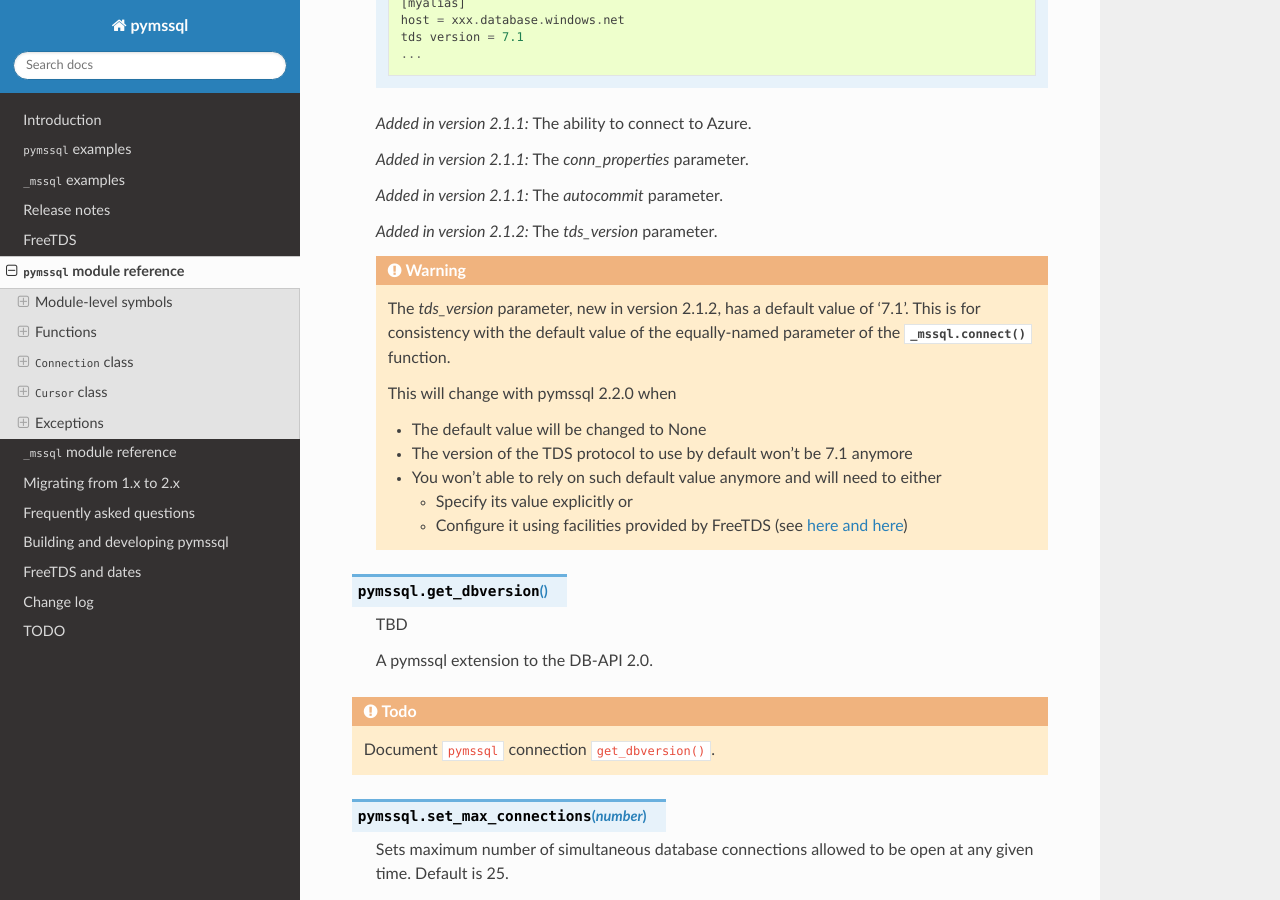
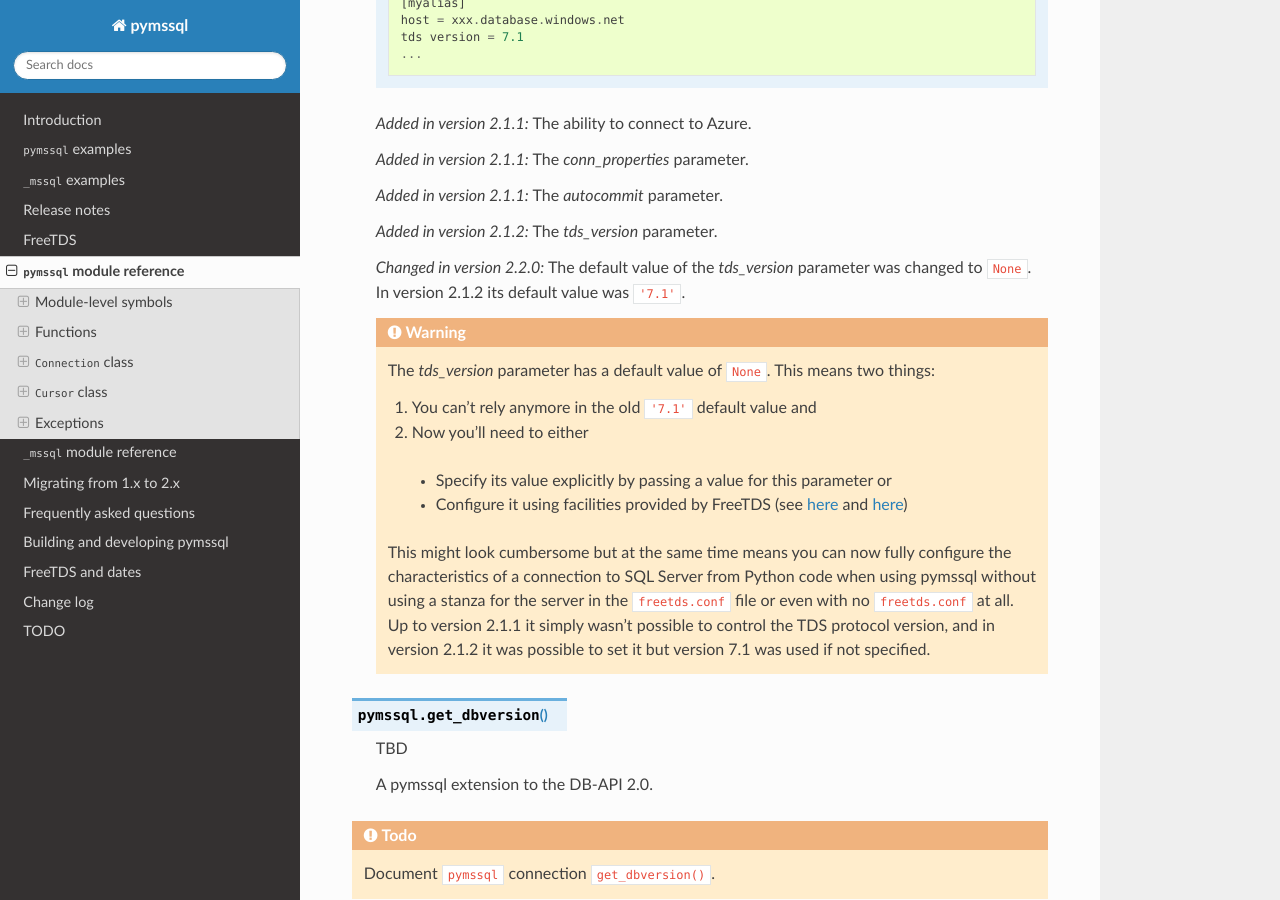
Before and after one commit to pymssql/pymssql, a Sphinx documentation site: the page built from docs/ref/pymssql.rst, in a window 1280 px wide and 900 px high, scrolled down 1761 px. Built offline with Sphinx 7.4.7 and the Read the Docs theme 2.0.0, drawn with Linux system fonts in a browser that asks for light colours; some of the changed text lies outside the part shown.

Commit message:
Stop using 7.1 as default value for the TDS protocol version used in connections.
This is a backward incompatible change and affects connections using
both `pymssql` and `_mssql`.

Now you need to specify a TDS protocol version explicitly by using any
of the supported mechanisms (in descending order of precedence):

* Using the `tds_version` parameter of `pymssql.connect()` and
  `_mssql.connect()`
* A TDSVER enviromnent variable
* A `freetds.conf` file

```diff
--- a/docs/ref/pymssql.rst
+++ b/docs/ref/pymssql.rst
@@ -29,7 +29,7 @@
 .. function:: connect(server='.', user='', password='', database='', \
                       timeout=0, login_timeout=60, charset='UTF-8', \
                       as_dict=False, host='', appname=None, port='1433',\
-                      conn_properties, autocommit=False, tds_version='7.1')
+                      conn_properties, autocommit=False, tds_version=None)
 
    Constructor for creating a connection to the database. Returns a
    :class:`Connection` object.
@@ -92,23 +92,29 @@
    .. versionadded:: 2.1.2
        The *tds_version* parameter.
 
+   .. versionchanged:: 2.2.0
+       The default value of the *tds_version* parameter was changed to ``None``.
+       In version 2.1.2 its default value was ``'7.1'``.
+
    .. warning::
-     The *tds_version* parameter, new in version 2.1.2, has a default value of
-     '7.1'. This is for consistency with the default value of the equally-named
-     parameter of the :class:`_mssql.connect() <_mssql.MSSQLConnection>`
-     function.
+     The *tds_version* parameter has a default value of ``None``. This means two
+     things:
 
-     This will change with pymssql 2.2.0 when
+     #. You can't rely anymore in the old ``'7.1'`` default value and
+     #. Now you'll need to either
 
-     * The default value will be changed to None
-     * The version of the TDS protocol to use by default won't be 7.1 anymore
-     * You won't able to rely on such default value anymore and will need to
-       either
-
-       * Specify its value explicitly or
+       * Specify its value explicitly by passing a value for this parameter or
        * Configure it using facilities provided by FreeTDS (see `here
          <http://www.freetds.org/userguide/freetdsconf.htm#TAB.FREETDS.CONF>`_
-         `and here <http://www.freetds.org/userguide/envvar.htm>`_)
+         and `here <http://www.freetds.org/userguide/envvar.htm>`_)
+
+     This might look cumbersome but at the same time means you can now fully
+     configure the characteristics of a connection to SQL Server from Python
+     code when using pymssql without using a stanza for the server in the
+     ``freetds.conf`` file or even with no ``freetds.conf`` at all. Up to
+     version 2.1.1 it simply wasn't possible to control the TDS protocol
+     version, and in version 2.1.2 it was possible to set it but version 7.1 was
+     used if not specified.
 
 .. function:: get_dbversion()
 
```
Also changed, not shown: docs/ref/_mssql.rst (+20 -12 lines), .travis.yml, 4 other files.
